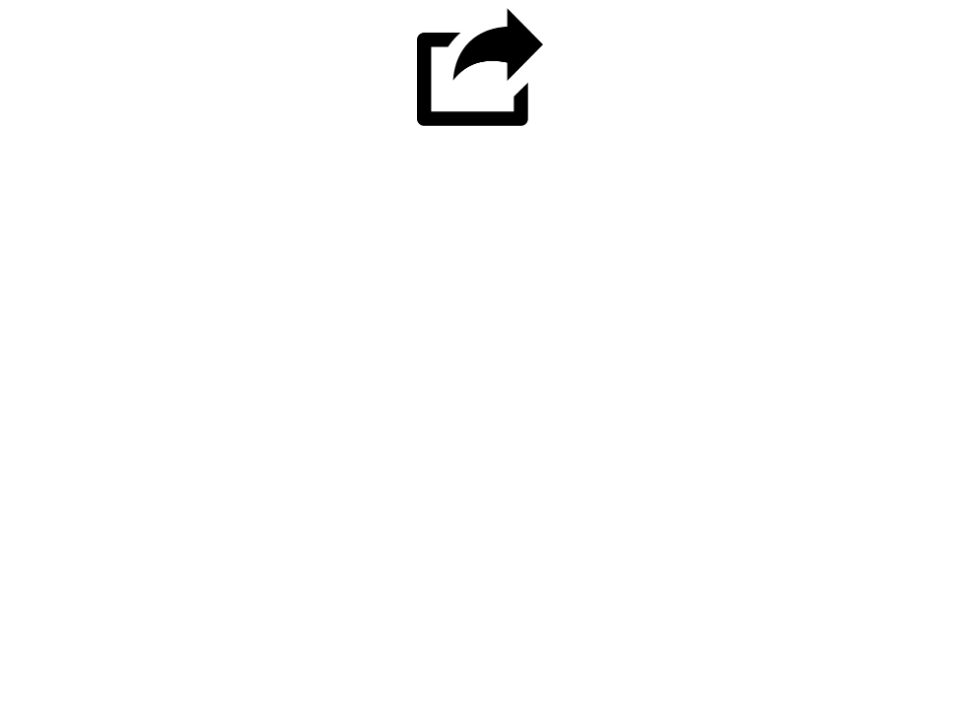
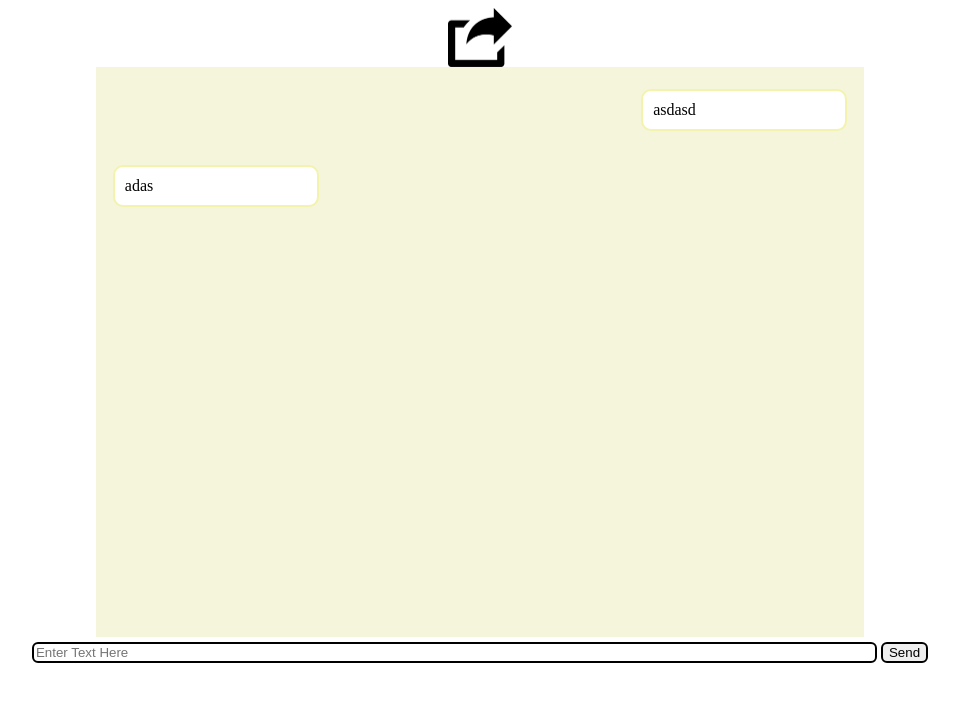
Before and after one commit to Dsharma2002/Secret-Chat-App, a plain HTML site: page index.html in a window 1280 px wide. Shown: the whole page, without its empty margins (160-1119 px from the left). Drawn offline with Linux system fonts and the light colour scheme.

Commit message:
ui complete

```diff
--- a/css/style.css
+++ b/css/style.css
@@ -1,6 +1,53 @@
 #logo {
     display: block;
     margin: auto;
-    width: 10%;
-    height: 10%;
+    width: 5%;
+    height: 5%;
 }
+
+.container {
+    background-color: rgb(245, 245, 220);
+    max-width: 60%;
+    height: 70vh;
+    margin: auto;
+    padding: 5px;
+    overflow-y: auto;
+    margin-bottom: 5px;
+}
+
+.message {
+    background-color: white;
+    width: 24%;
+    padding: 10px;
+    margin: 17px 12px;
+    border: 2px solid rgb(243, 243, 174);
+    border-radius: 10px;
+}
+.left {
+    float: left;
+    clear: both;
+}
+.right {
+    float: right;
+    clear: both;
+}
+
+#send-container {
+    display: block;
+    text-align: center;
+    max-width: 900px;
+    width: 100%;
+    margin: auto;
+}
+
+#input-text{
+    width: 93%;
+    border: 2px solid black;
+    border-radius: 6px;
+}
+
+.send-btn{
+    cursor: pointer;
+    border: 2px solid black;
+    border-radius: 6px;
+}
--- a/index.html
+++ b/index.html
@@ -13,8 +13,14 @@
         <img id="logo" src="./assets/export-share-icon.webp">
     </nav>
     <div class="container">
-        <div class="message right"></div>
-        <div class="message left"></div>
+        <div class="message right">asdasd</div>
+        <div class="message left">adas</div>
+    </div>
+    <div class="sent">
+        <form action="#" id="send-container">
+            <input type="text" id="input-text" placeholder="Enter Text Here">
+            <button class="send-btn" type="submit">Send</button>
+        </form>
     </div>
 </body>
 </html>
```
